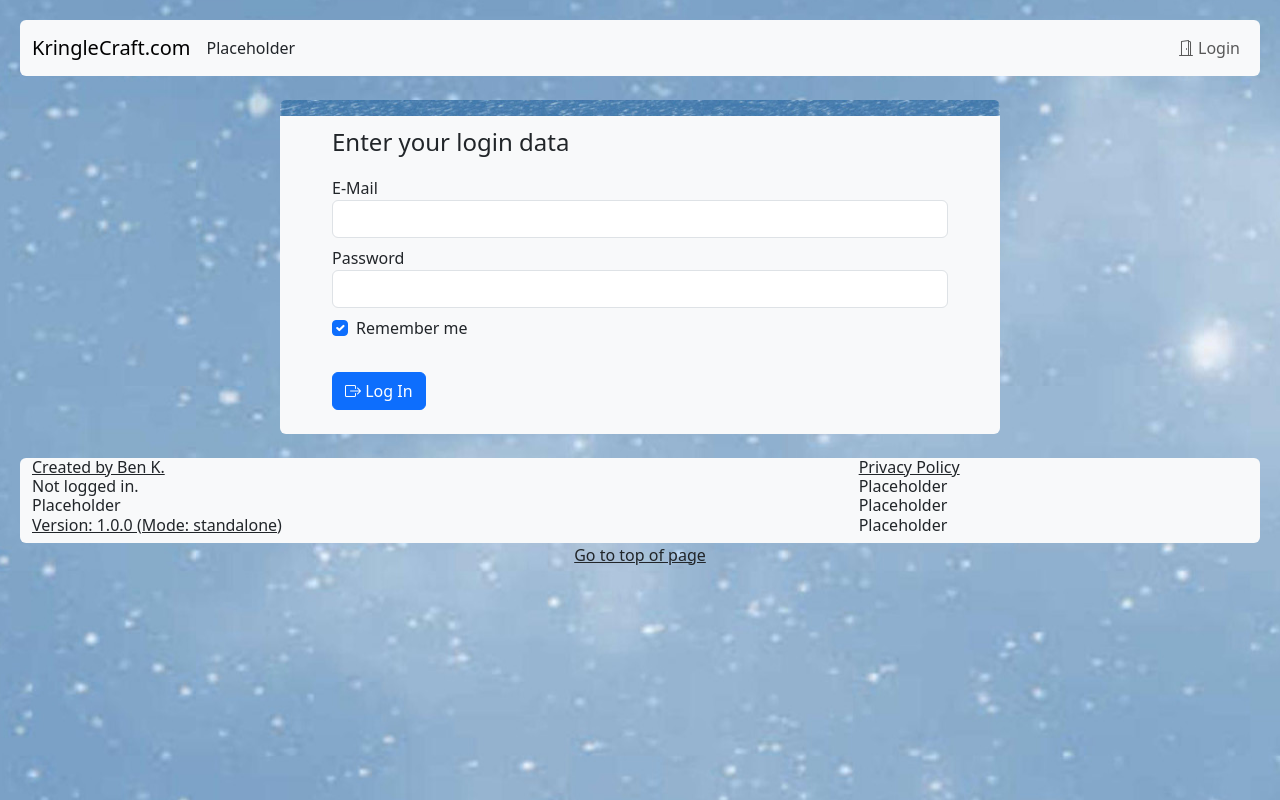
After one commit to benjamin-bk-krueger/kringlecraft, a Flask app: page /login in a window 1280 px wide. The commit adds this page. Run offline with Flask 3, Linux system fonts and the light colour scheme; some libraries are stand-ins or nearby versions.

Commit message:
Add user login functionality and associated views
Created a new login page through additions in `login.html` and `home_views.py`. Added user services in `user_services.py` for hashing and verifying user credentials. Also, added necessary packages in `requirements.txt` and implemented CSRF protection and a login manager in `app.py`.

```diff
--- a/kringlecraft/app.py
+++ b/kringlecraft/app.py
@@ -2,12 +2,16 @@ import os
 import sys
 import flask
 
+from flask_login import UserMixin, LoginManager, login_user, logout_user, login_required, \
+    current_user  # to manage user sessions
+from flask_wtf.csrf import CSRFProtect  # CSRF protection
+
+import kringlecraft.data.db_session as db_session
 from utils import config_tools
 
 folder = os.path.abspath(os.path.join(os.path.dirname(__file__), '..'))
 sys.path.insert(0, folder)
 
-import kringlecraft.data.db_session as db_session
 
 app = flask.Flask(__name__)
 
@@ -16,6 +20,8 @@ def main():
     configure_defaults()
     register_blueprints()
     setup_db()
+    setup_csrf()
+    setup_login_manager()
     app.run(debug=True, port=5006)
 
 
@@ -34,8 +40,28 @@ def register_blueprints():
 
 def setup_db():
     db_file = os.path.join(os.path.dirname(__file__), 'db', 'kringlecraft.sqlite')
+    db_session.global_init(db_file)
 
-    db_session.global_init(db_file)
+
+def setup_csrf():
+    # Enable CSRF protection for the app
+    app.config['SECRET_KEY'] = 'your_secret_key'  # Replace with an actual secret key
+    csrf = CSRFProtect(app)
+
+
+def setup_login_manager():
+    from kringlecraft.services.user_services import find_user_by_id
+
+    # Login Manager configuration
+    login_manager = LoginManager()
+    login_manager.login_view = 'home.login'  # show this page if a login is required
+    login_manager.init_app(app)
+
+    # link the Login Manager to the correct user entry
+    @login_manager.user_loader
+    def load_user(user_id):
+        # since the student_id is just the primary key of our user table, use it in the query for the user
+        return find_user_by_id(user_id)
 
 
 if __name__ == '__main__':
--- /dev/null
+++ b/kringlecraft/templates/home/login.html
@@ -0,0 +1,40 @@
+{# /web/login #}
+{% extends 'shared/_layout.html' %}
+
+{% block title %}Login{% endblock %}
+
+{% block content %}
+    <div class="container-fluid c-restricted-md c-header rounded bg-light mt-4 pt-4 pb-4">
+        <div class="container-fluid c-restricted-sm">
+            {# Display form and possible error message - log in user #}
+            <div class="mb-3 fs-4">Enter your login data</div>
+            <form action="{{ url_for('home.login_post') }}" method="POST">
+                {{ login_form.csrf_token }}
+                <div class="form-group mt-2 mb-2">
+                    <label for="email">{{ login_form.email.label }}</label>
+                    {{ login_form.email(size=20, class="form-control", onkeypress="return event.charCode != 32") }}
+                </div>
+                {% for error in login_form.email.errors %}
+                    <div class="alert alert-warning"><strong>Warning!</strong> {{ error }}</div>
+                {% endfor %}
+                <div class="form-group mt-2 mb-2">
+                    <label for="password">{{ login_form.password.label }}</label>
+                    {{ login_form.password(size=20, class="form-control") }}
+                </div>
+                {% for error in login_form.password.errors %}
+                    <div class="alert alert-warning"><strong>Warning!</strong> {{ error }}</div>
+                {% endfor %}
+                <div class="form-check mt-2 mb-2">
+                    <label class="form-check-label" for="remember">{{ login_form.remember.label }}</label>
+                    {{ login_form.remember(class="form-check-input") }}
+                </div>
+                {% if login_form.remember.errors %}
+                    {% for error in login_form.remember.errors %}
+                        <div class="alert alert-warning"><strong>Warning!</strong> {{ error }}</div>
+                    {% endfor %}
+                {% endif %}
+                <button type="submit" class="btn btn-primary mt-4"><i class="bi bi-box-arrow-right"></i> Log In</button>
+            </form>
+        </div>
+    </div>
+{% endblock %}
--- a/kringlecraft/templates/shared/_layout.html
+++ b/kringlecraft/templates/shared/_layout.html
@@ -46,7 +46,11 @@
                     </ul>
 
                     <ul class="navbar-nav ms-auto mb-2 mb-lg-0">
-                        Placeholder
+                        {% if current_user.is_authenticated %}
+                            <li class="nav-item"><a class="nav-link" href="{{ url_for('home.login_get') }}"><i class="bi bi-door-open-fill"></i> Logout</a></li>
+                        {% else %}
+                            <li class="nav-item"><a class="nav-link" href="{{ url_for('home.login_get') }}"><i class="bi bi-door-open"></i> Login</a></li>
+                        {% endif %}
                     </ul>
                 </div>
             </div>
@@ -65,7 +69,12 @@
                     <div class="col-lg-8 col-md-8 col-sm-12">
                         <h6 class="font-weight-bold">
                             <a class="link-dark" href="https://www.blk8.de/">Created by Ben K.</a><br>
-                            Placeholder<br>
+                            {% if current_user.is_authenticated %}
+                                Logged in as {{ current_user.student_name }}.
+                            {% else %}
+                                Not logged in.
+                            {% endif %}
+                            <br>
                             Placeholder<br>
                             <a class="link-dark" href="{{ url_for('home.release')}}">Version: {{ config['version'] }} (Mode: {{ config['mode'] }})</a>
                         </h6>
--- /dev/null
+++ b/kringlecraft/viewmodels/home_forms.py
@@ -0,0 +1,14 @@
+from flask_wtf import FlaskForm  # integration with WTForms, data validation and CSRF protection
+from flask_wtf.file import FileRequired, FileAllowed
+from wtforms import (StringField, PasswordField, BooleanField, HiddenField, FileField, TextAreaField, SelectField,
+                     IntegerRangeField)
+from wtforms.validators import ValidationError, InputRequired, EqualTo, Email, Length, URL, NumberRange
+
+
+# Every form used both in the Flask/Jinja templates as well the main Python app is defined here.
+# Not all fields have full validators as they are used in modal windows.
+
+class LoginForm(FlaskForm):
+    email = StringField('E-Mail', validators=[InputRequired(), Email()])
+    password = PasswordField('Password', validators=[InputRequired(), Length(min=8, max=20)])
+    remember = BooleanField('Remember me', default=True)
--- a/kringlecraft/views/home_views.py
+++ b/kringlecraft/views/home_views.py
@@ -1,4 +1,5 @@
 import flask
+from markupsafe import escape  # to safely escape form data
 
 blueprint = flask.Blueprint('home', __name__, template_folder='templates')
 
@@ -7,6 +8,48 @@ blueprint = flask.Blueprint('home', __name__, template_folder='templates')
 @blueprint.route('/')
 def index():
     return flask.render_template('home/index.html')
+
+
+# Show user log-in page
+@blueprint.route('/login', methods=['GET'])
+def login_get():
+    from kringlecraft.viewmodels.home_forms import LoginForm
+
+    # initialize form data
+    login_form = LoginForm()
+    login_form.process()
+
+    # show page again and print possible errors in form
+    return flask.render_template('home/login.html', login_form=login_form)
+
+
+@blueprint.route('/login', methods=['POST'])
+def login_post():
+    from kringlecraft.viewmodels.home_forms import LoginForm
+    import kringlecraft.services.user_services as user_services
+
+    # initialize form data
+    login_form = LoginForm()
+
+    # in case of login request
+    if login_form.validate_on_submit():
+        # read form and find matching student for login request
+        user_mail = escape(login_form.email.data)
+        user_password = login_form.password.data
+        user_remember = bool(escape(login_form.remember.data))
+        user = user_services.login_user(user_mail, user_password)
+
+        # check valid student account and password match
+        if not user:
+            print("Login Failure")
+
+            # redirect to login page after unsuccessful login
+            return flask.redirect(flask.url_for('home.index'))
+        else:
+            print("Login Successful")
+
+            # redirect to index page after successful login
+            return flask.redirect(flask.url_for('home.index'))
 
 
 # Show privacy policy
--- a/requirements.txt
+++ b/requirements.txt
@@ -3,3 +3,8 @@
 Flask
 SQLAlchemy
 passlib
+WTForms
+Flask-WTF
+Flask-Login
+MarkupSafe
+email-validator
```
Also changed, not shown: kringlecraft/services/user_services.py (+39 -0 lines), kringlecraft/viewmodels/_validators.py (added, +27 -0 lines), 1 other file.
